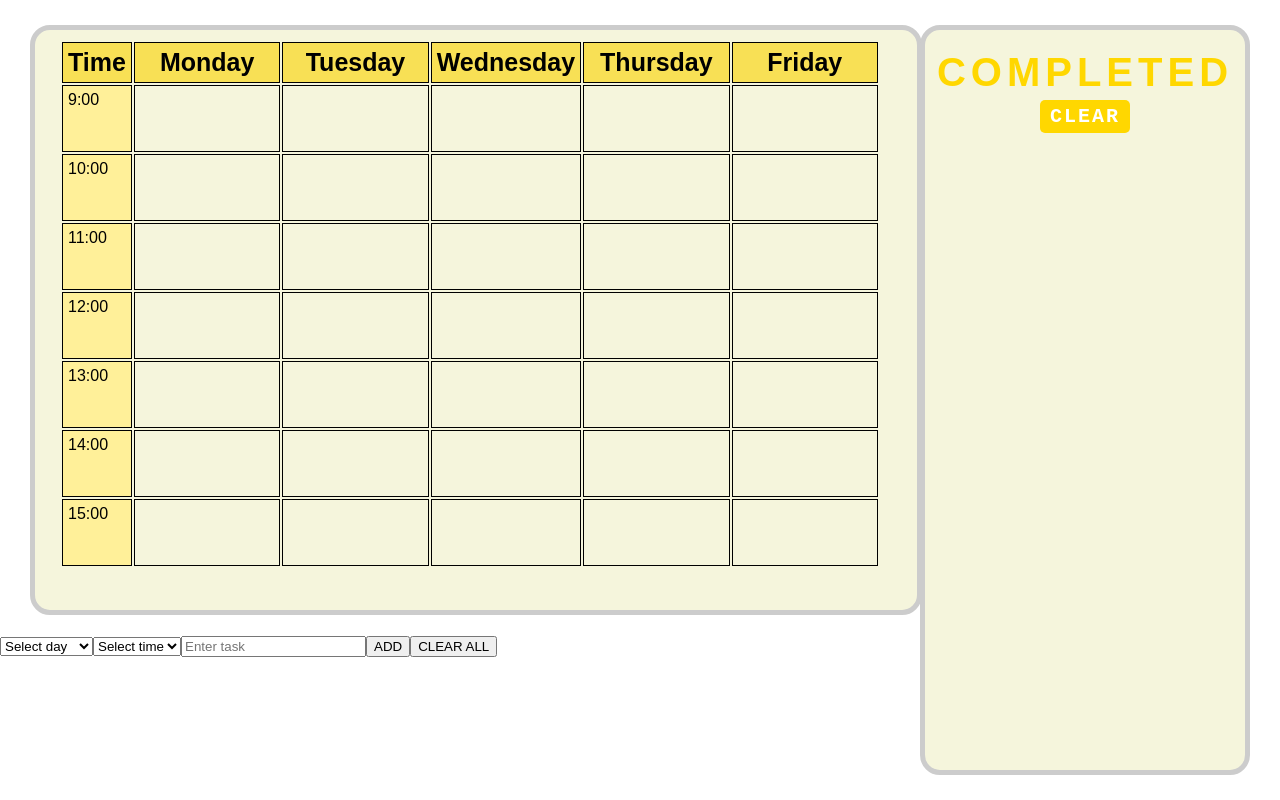
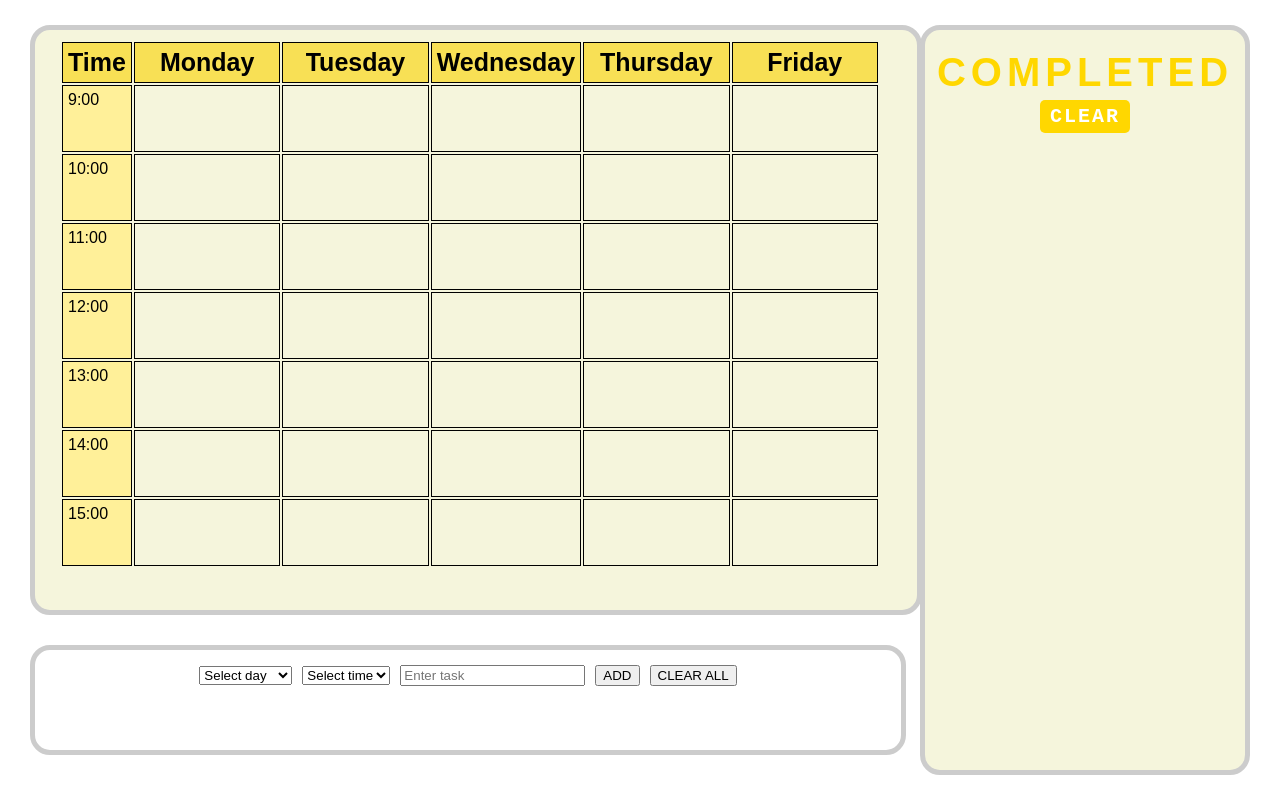
Before and after one commit to Eason-Jin/Task-List, a React (Create React App) app in the folder task-list/: page / in a window 1280 px wide. Built offline with nearby package versions, Linux system fonts and the light colour scheme; the HTML template or start-up script is replaced by a standard one; a web font is replaced by a local one.

Commit message:
style task input

```diff
--- a/task-list/src/components/TaskInput/TaskInput.css
+++ b/task-list/src/components/TaskInput/TaskInput.css
@@ -1,4 +1,25 @@
 .task-input {
-  padding-top: 20px;
-  position: absolute;
+  padding: 10px 0;
+  margin-top: var(--space);
+  margin-left: var(--space);
+  text-align: center;
+  border: #ccc 5px solid;
+  border-radius: 20px;
+  width: calc(70vw - var(--space));
+  min-height: 10vh;
 }
+
+.task-input select,
+.task-input input,
+.task-input button {
+  display: inline-block;
+  margin: 5px;
+}
+
+.msg {
+  padding-top: 5px;
+  height: 10px;
+  font-size: 25px;
+  color: red;
+  font-family: 'Kalam';
+}
```
